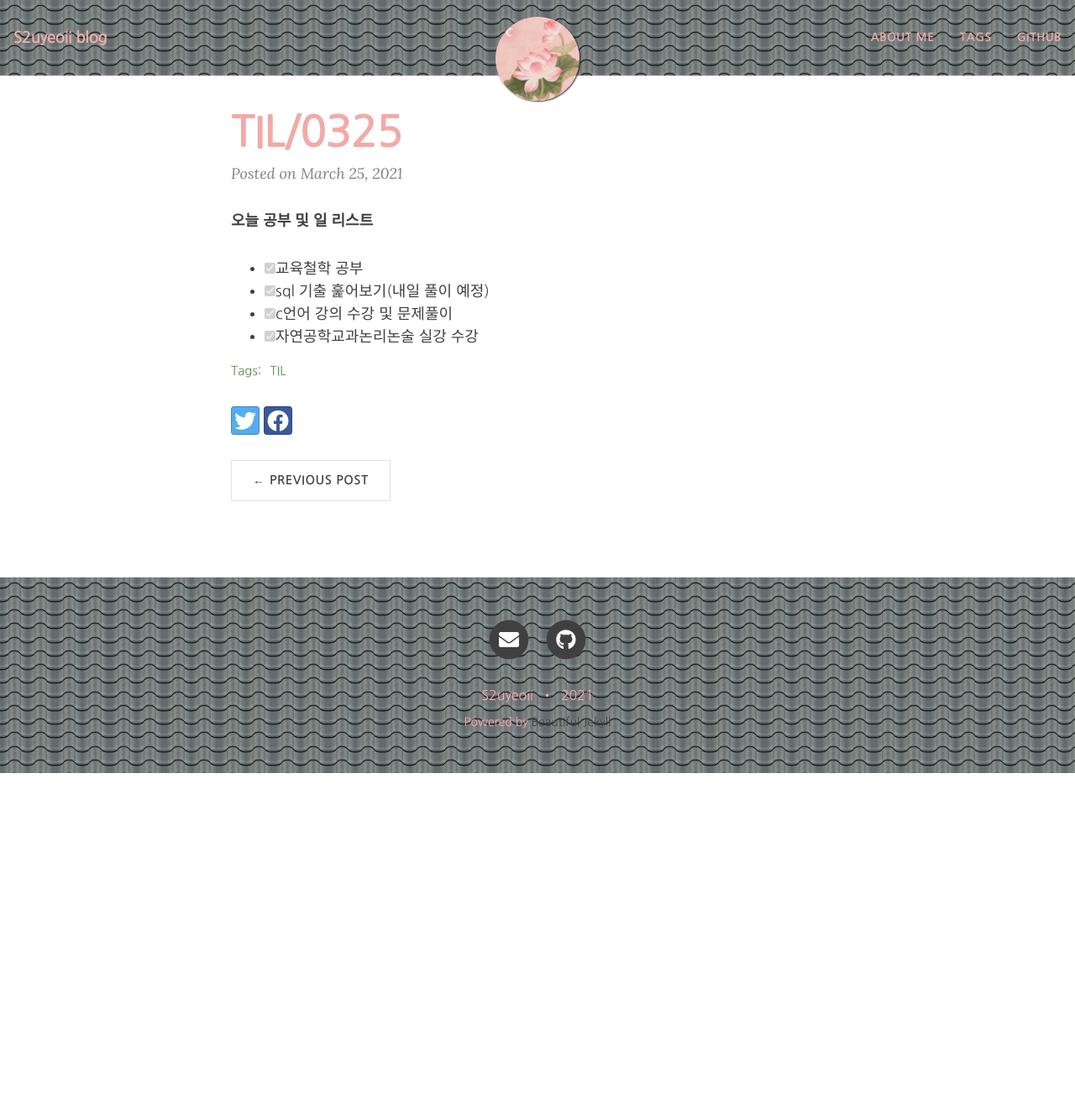
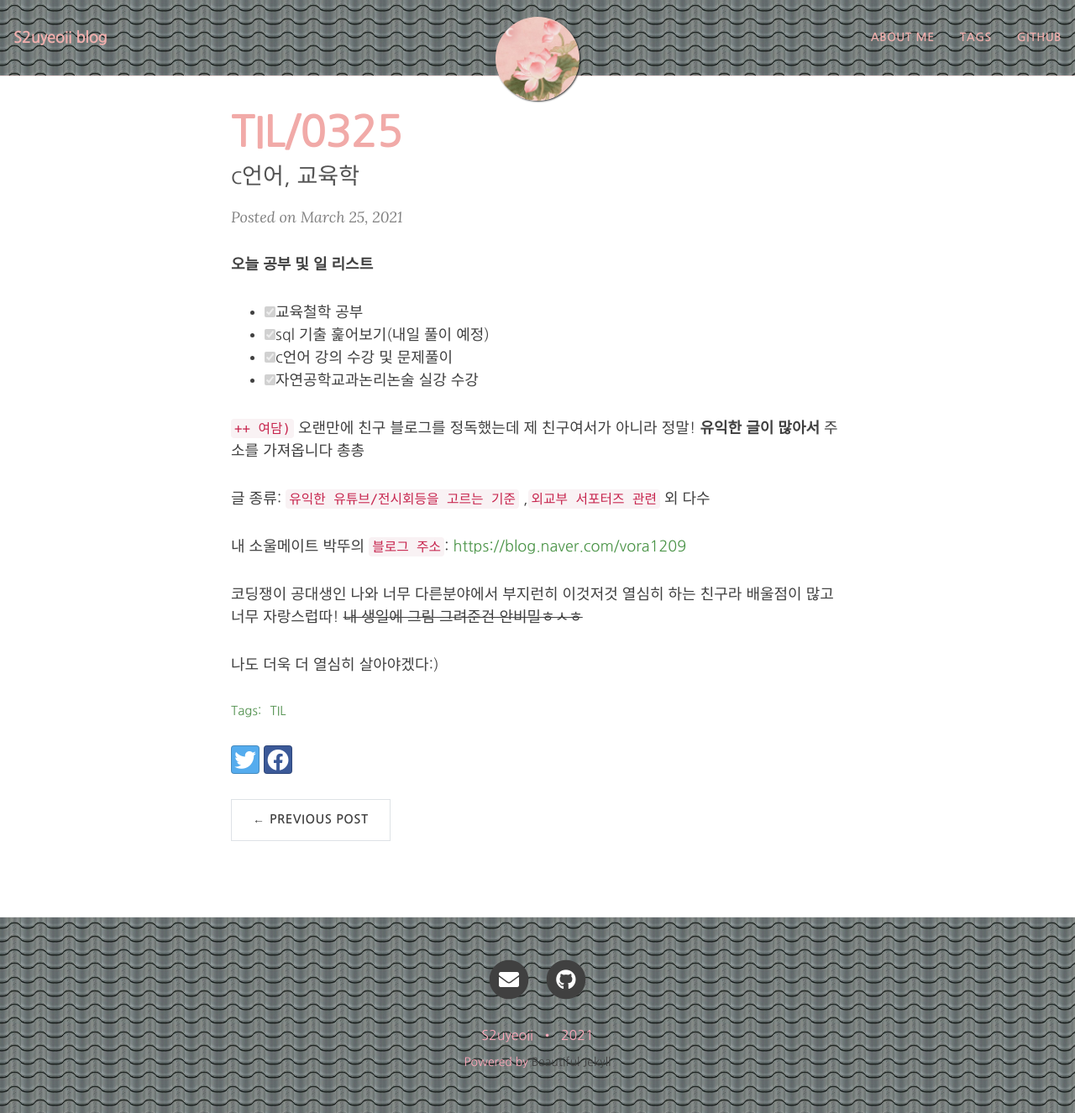
Before and after one commit to yeoneed/yeoneed.github.io, a Jekyll site: the page built from _posts/2021-03-25-TIL-0325.md, in a window 1280 px wide and 1326 px high. Shown: the whole window at 84% size. Built offline with Jekyll 4.4.1, drawn with Linux system fonts in a browser that asks for light colours; nearby versions of some CDN libraries; some web fonts are replaced; comment, search, counter and statistics services are not loaded.

Commit message:
Update 2021-03-25-TIL-0325.md

```diff
--- a/_posts/2021-03-25-TIL-0325.md
+++ b/_posts/2021-03-25-TIL-0325.md
@@ -1,14 +1,25 @@
 ---
 layout: post
 title: TIL/0325
-subtitle:
+subtitle: c언어, 교육학
 comments: true
 tags: [TIL]
 
 ---
-**오늘 공부 및 일 리스트**
+**오늘 공부 및  일 리스트**
 
  - [x] 교육철학 공부
  - [x] sql 기출 훑어보기(내일 풀이 예정)
  - [x] c언어 강의 수강 및 문제풀이
  - [x] 자연공학교과논리논술 실강 수강
+
+<code>++ 여담)</code> 오랜만에 친구 블로그를 정독했는데 제 친구여서가 아니라 정말! **유익한 글이 많아서** 주소를 가져옵니다 총총
+
+글 종류:  `유익한 유튜브/전시회등을 고르는 기준` ,`외교부 서포터즈 관련` 외 다수
+
+내 소울메이트 박뚜의 `블로그 주소`: [https://blog.naver.com/vora1209](https://blog.naver.com/vora1209)
+
+코딩쟁이 공대생인 나와 너무 다른분야에서 부지런히 이것저것 열심히 하는 친구라 배울점이 많고 너무 자랑스럽따!
+~~내 생일에 그림 그려준건 안비밀ㅎㅅㅎ~~
+
+나도 더욱 더 열심히 살아야겠다:)
```
